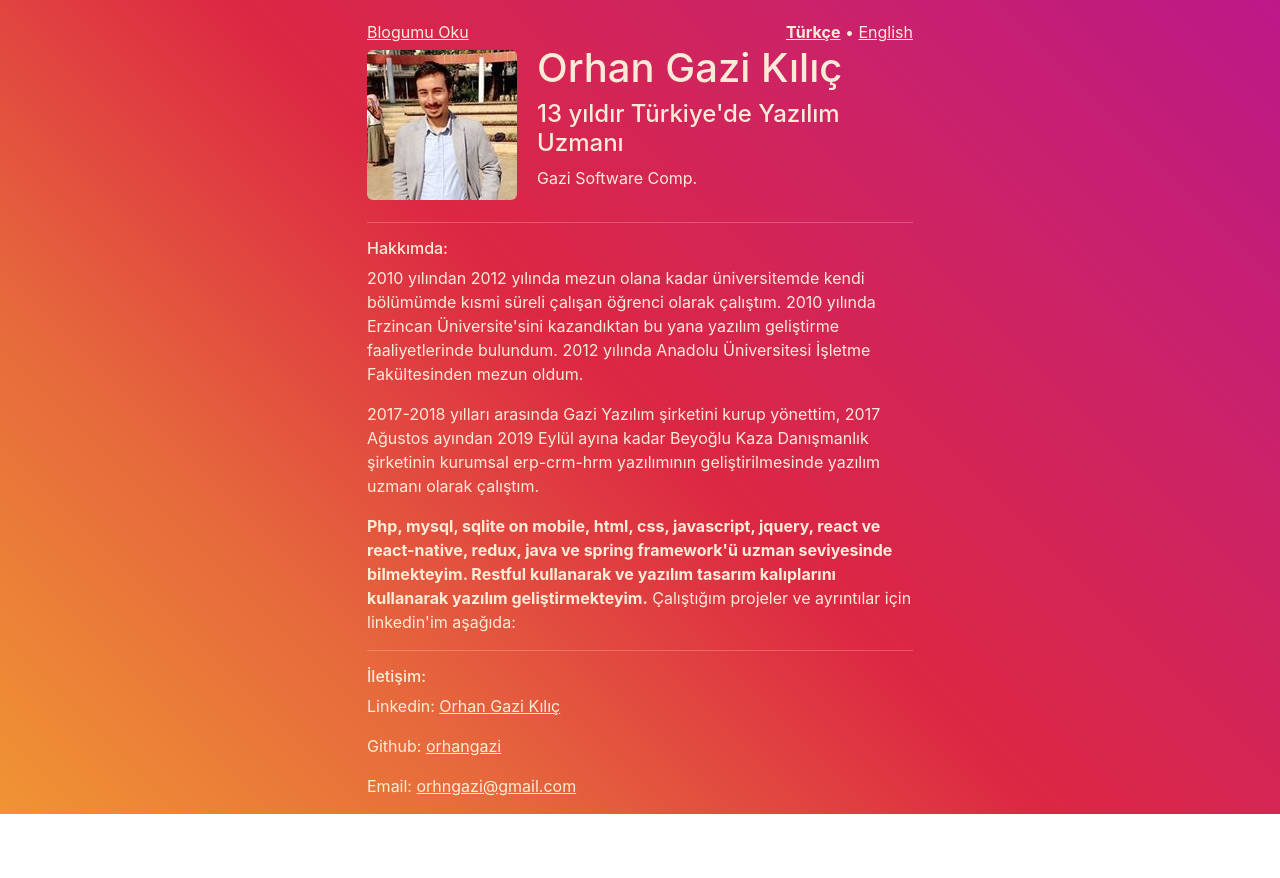
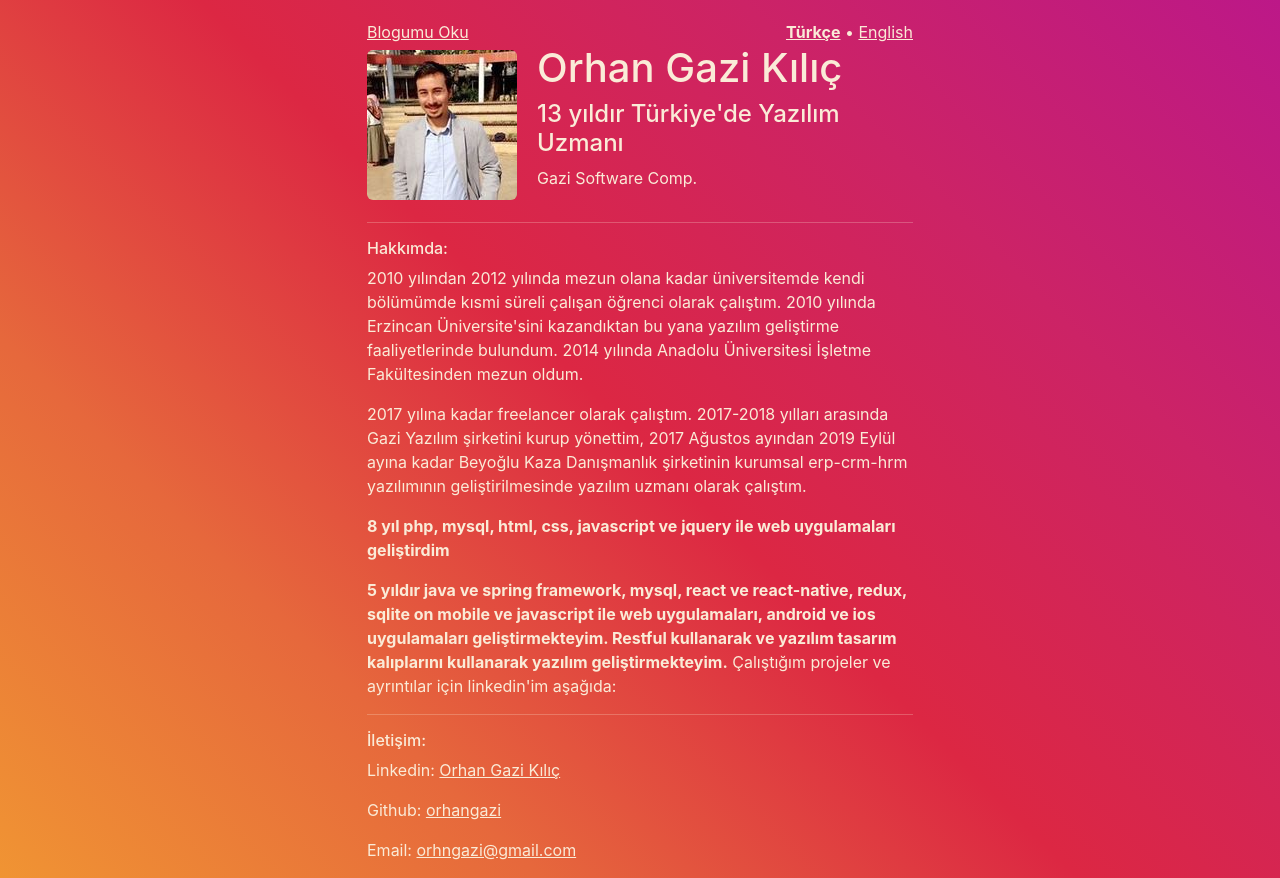
Before and after one commit to orhangazi/orhangazi, a React (Create React App) app: page / in a window 1280 px wide. Both pictures are taken after a click on the link "Türkçe". Before the commit the page ends 814 px from the top, so only its background shows below. Built offline with nearby package versions, Linux system fonts and the light colour scheme.

Commit message:
Update SummaryTr.js
Son düzeltmeleri ekledim.

```diff
--- a/src/components/SummaryTr.js
+++ b/src/components/SummaryTr.js
@@ -4,14 +4,17 @@ const SummaryTr = () => {
 			<h6>Hakkımda:</h6>
 			<p>
 				2010 yılından 2012 yılında mezun olana kadar üniversitemde kendi bölümümde kısmi süreli çalışan öğrenci olarak çalıştım.
-				2010 yılında Erzincan Üniversite'sini kazandıktan bu yana yazılım geliştirme faaliyetlerinde bulundum. 2012 yılında Anadolu Üniversitesi İşletme Fakültesinden mezun oldum.
+				2010 yılında Erzincan Üniversite'sini kazandıktan bu yana yazılım geliştirme faaliyetlerinde bulundum. 2014 yılında Anadolu Üniversitesi İşletme Fakültesinden mezun oldum.
 			</p>
 			<p>
-				2017-2018 yılları arasında Gazi Yazılım şirketini kurup yönettim, 2017 Ağustos ayından 2019 Eylül ayına kadar Beyoğlu
+				2017 yılına kadar freelancer olarak çalıştım. 2017-2018 yılları arasında Gazi Yazılım şirketini kurup yönettim, 2017 Ağustos ayından 2019 Eylül ayına kadar Beyoğlu
 				Kaza Danışmanlık şirketinin kurumsal erp-crm-hrm yazılımının geliştirilmesinde yazılım uzmanı olarak çalıştım.
 			</p>
 			<p>
-				<strong>Php, mysql, sqlite on mobile, html, css, javascript, jquery, react ve react-native, redux, java ve spring framework'ü uzman seviyesinde bilmekteyim. Restful kullanarak ve yazılım tasarım kalıplarını kullanarak yazılım geliştirmekteyim.</strong> Çalıştığım projeler ve ayrıntılar için linkedin'im aşağıda:
+				<strong>8 yıl php, mysql, html, css, javascript ve jquery ile web uygulamaları geliştirdim</strong>
+			</p>
+			<p>
+				<strong>5 yıldır java ve spring framework, mysql, react ve react-native, redux, sqlite on mobile ve javascript ile web uygulamaları, android ve ios uygulamaları geliştirmekteyim. Restful kullanarak ve yazılım tasarım kalıplarını kullanarak yazılım geliştirmekteyim.</strong> Çalıştığım projeler ve ayrıntılar için linkedin'im aşağıda:
 			</p>
 		</div>
 	)
```
